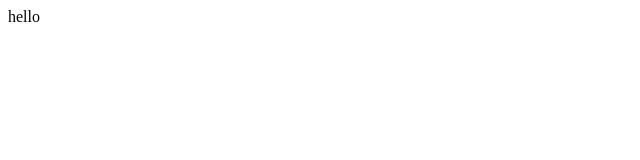
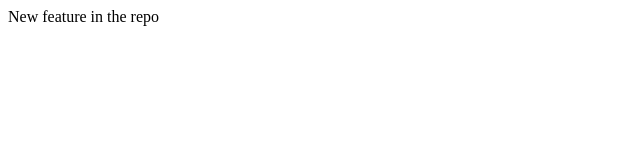
Before and after one commit to prasannup/Local, a plain HTML site: page index.html in a window 1280 px wide. Shown: the whole page, without its empty margins (0-640 px from the left). Drawn offline with Linux system fonts and the light colour scheme.

Commit message:
Add new feature.

```diff
--- a/index.html
+++ b/index.html
@@ -1 +1 @@
-<p>hello</p>
+<p>New feature in the repo</p>
```
